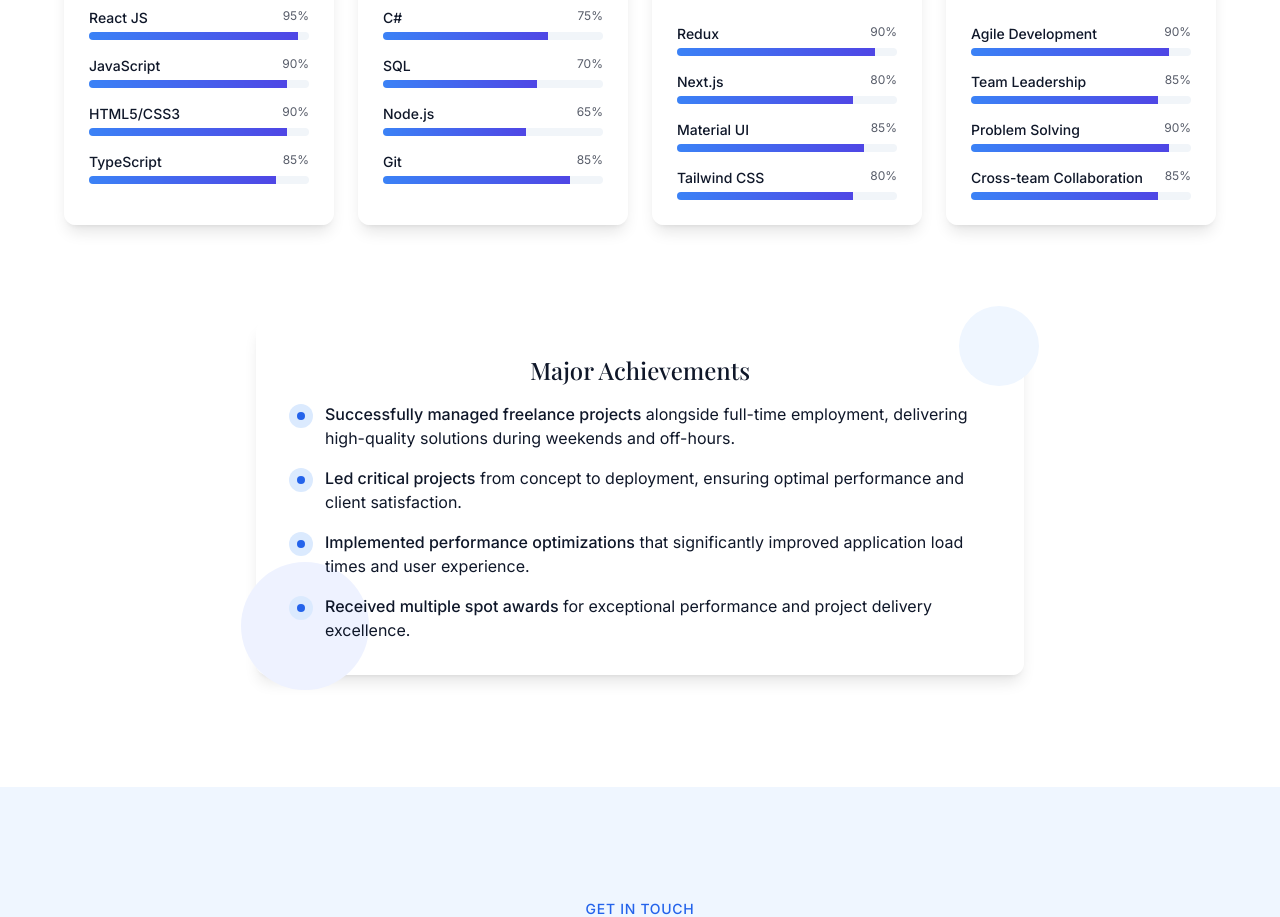
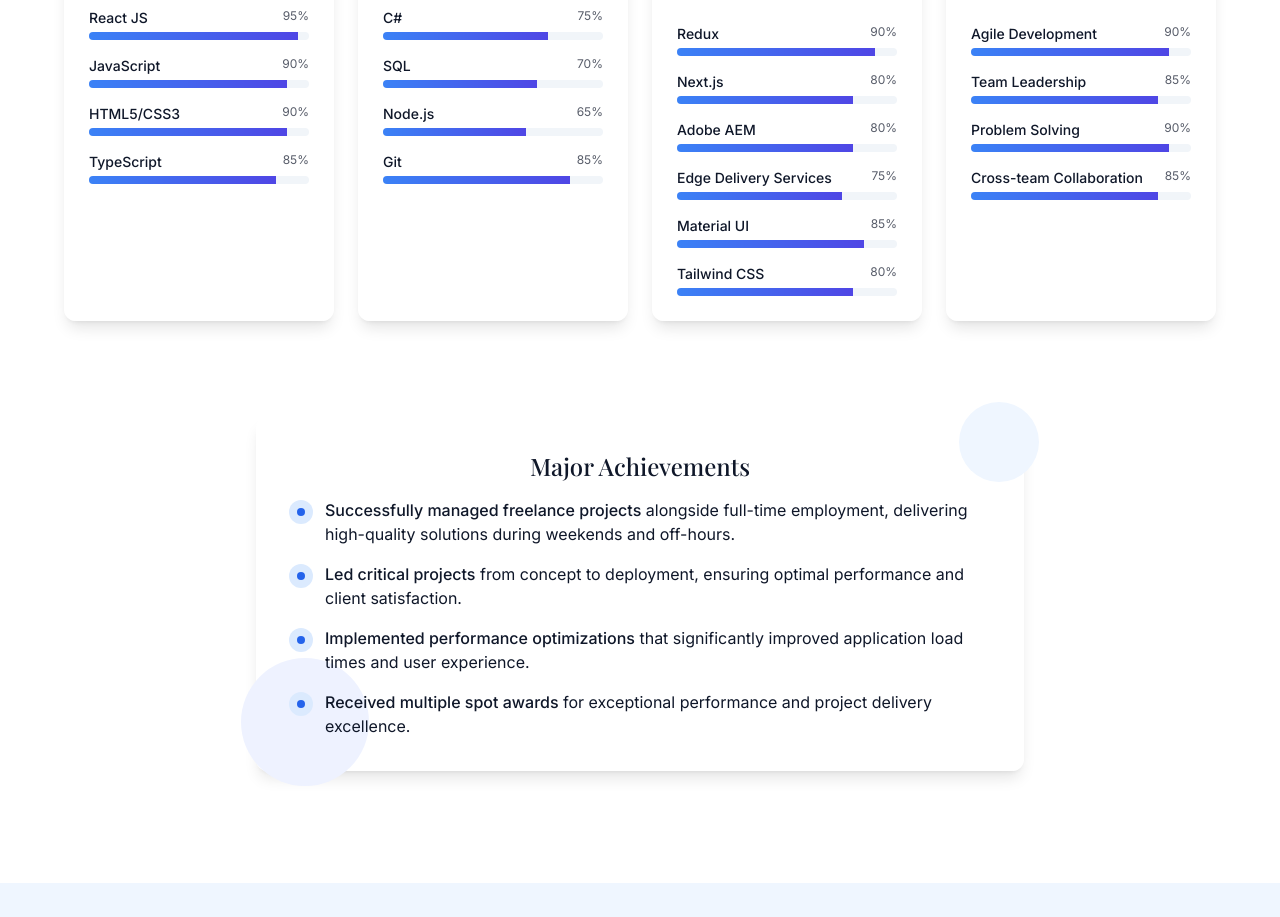
Before and after one commit to ravijaiswal7/ravi-web-impression-55, a React (Vite) app: page / in a window 1280 px wide. Shown: the part 5575-6492 px from the top of the page. Built offline with nearby package versions, Linux system fonts and the light colour scheme; no server answers.

Commit message:
Changes
Co-authored-by: ravijaiswal7 <rvjaiswal167@gmail.com>

```diff
--- a/src/components/Skills.tsx
+++ b/src/components/Skills.tsx
@@ -100,6 +100,8 @@ const Skills = () => {
       skills: [
         { name: 'Redux', level: 90 },
         { name: 'Next.js', level: 80 },
+        { name: 'Adobe AEM', level: 80 },
+        { name: 'Edge Delivery Services', level: 75 },
         { name: 'Material UI', level: 85 },
         { name: 'Tailwind CSS', level: 80 }
       ],
```
